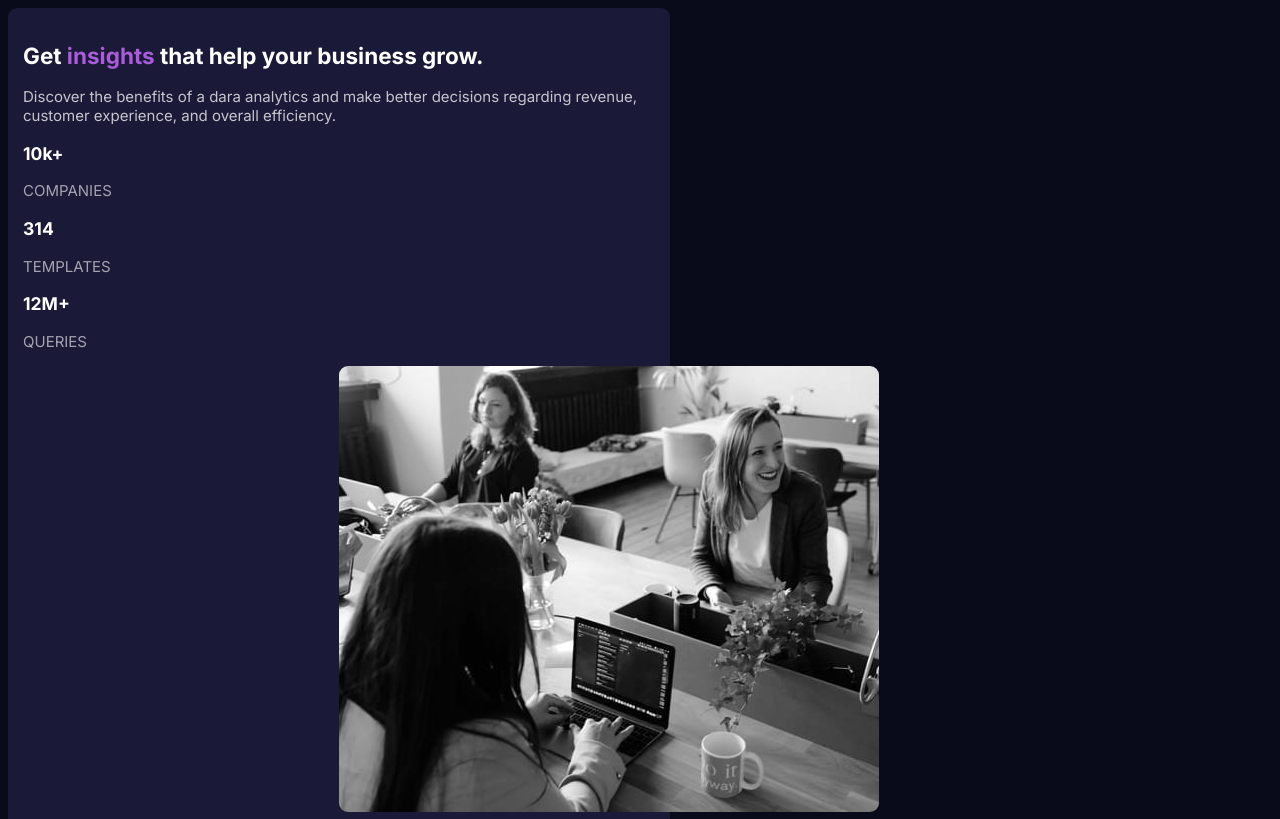
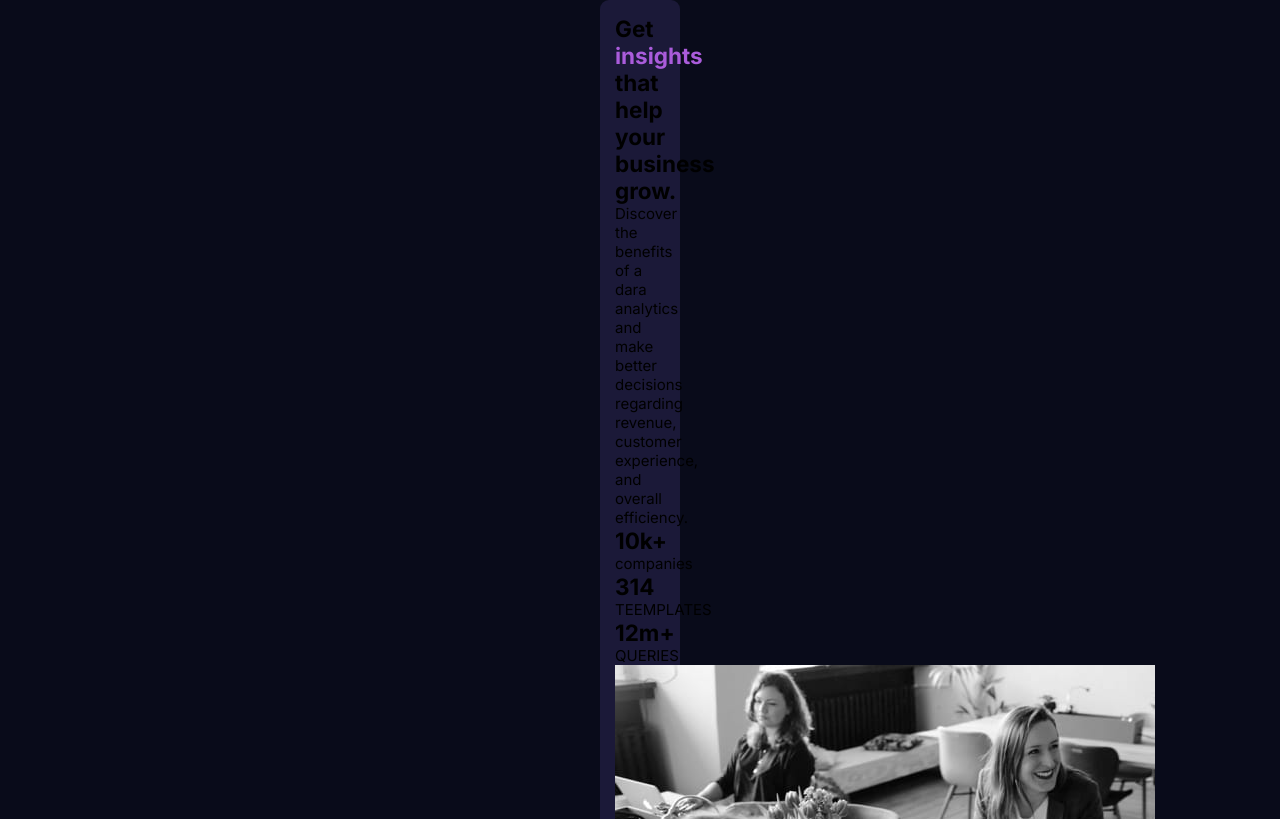
Before and after one commit to HectorAlrz/bootcamp12g, a plain HTML site: page p2css/index.html in a window 1280 px wide. Shown: the top 819 px of the page. Drawn offline with Linux system fonts and the light colour scheme.

Commit message:
Poitioning Homework

```diff
--- a/p2css/css/style.css
+++ b/p2css/css/style.css
@@ -1,17 +1,25 @@
 @import url('https://fonts.googleapis.com/css2?family=Inter:wght@400;700&display=swap');
 
+*{
+    margin:0;
+    padding: 0;
+    font-family: 'Inter', sans-serif;
+    box-sizing: border-box;
+}
+
 body {
-    font-family: 'Inter', sans-serif;
     background-color: hsl(233, 47%, 7%);
     font-size: 15px;
 }
 
 section{
-    float: left;
     border-radius: 9px;
     background-color: hsl(244, 38%, 16%);
+    margin-left: auto;
+    margin-right: auto;
+    margin-top: auto;
     padding: 15px;
-    width: 50%;
+    width: 10vh;
 }
 
 
@@ -32,10 +40,14 @@ h1 span {
 }
 
 img {
+    filter: invert()
     border-radius: 9px;
 }
 
 .imagen{
-    float:right;
     width: 50%;
 }
+
+.d-inline-block{
+    display:inline-block
+}
--- a/p2css/index.html
+++ b/p2css/index.html
@@ -16,41 +16,25 @@
     <main>
         <section>
             <div>
-                    <h1 class="title">Get <span>insights</span> that help your business grow.</h1>
-                    <p class="paragraph">
-                        Discover the benefits of a dara analytics and make better decisions regarding revenue,
-                        customer experience, and overall efficiency.
-                    </p>
+                <h1>Get <span>insights</span> that help your business grow.</h1>
+                <p>Discover the benefits of a dara analytics and make better decisions regarding revenue,
+                    customer experience, and overall efficiency.</p>
                 <div>
-
-                        <article>
-                            <h3 class="title">10k+</h4>
-                                <p class="clarito">
-                                    COMPANIES
-                                </p>
-                        </article>
-
-                        <article>
-                            <h3 class="title">314</h3>
-                                <p class="clarito">
-                            TEMPLATES
-                            </p>
-                        </article>
-
-                        <article>
-                            <h3 class="title">12M+</h3>
-                            <p class="clarito">
-                                QUERIES
-                            </p>
-                        </article>
+                    <div>
+                        <h2>10k+</h2>
+                        <p>companies</p>
+                    </div>
+                    <div>
+                        <h2>314</h2>
+                        <p>TEEMPLATES</p>
+                    </div>
+                    <div>
+                        <h2>12m+</h2>
+                        <p>QUERIES</p>
                     </div>
                 </div>
-
-                <div class="imagen">
+            </div>
             <img src="images/image-header-desktop.jpg" alt="Imagen">
-                </div>
-
         </section>
     </main>
 </body>
-</html>
--- /dev/null
+++ b/s3positioning/css/style.css
@@ -0,0 +1,62 @@
+html,body{
+    height: 100vh;
+    width: 100vw;
+    background-color: rgba(128, 128, 128, 0.433);
+    margin: 0px;
+}
+
+/*We define the stats of the main */
+main{
+    border: 3px black;
+    width: 400px;
+    height: 400px;
+    margin-left: auto;
+    margin-right: auto;
+    top: 50%;
+    position: relative;
+    transform: translateY(-50%);
+    background-color: rgb(150, 144, 144);
+}
+/*We define the stats of the circle */
+.circle{
+    background-color:rgb(0, 26, 255) ;
+    border-radius: 100%;
+    width: 50px;
+    height: 50px;
+    border: black;
+    position: absolute;
+}
+
+/*We define the position of each circle*/
+.circle-top{
+    top:20px;
+    left: 50%;
+    transform: translateX(-50%);
+}
+.circle-right{
+    top:50%;
+    right:20px;
+    transform: translateY(-50%);
+}
+.circle-bot{
+    bottom:20px;
+    left: 50%;
+    transform: translateX(-50%);
+
+}
+.circle-left{
+    left: 20px;
+    top:50%;
+    transform: translateY(-50%);
+}
+
+/*We define the position of the square*/
+.square{
+    width: 50px;
+    height: 50px;
+    top: 50%;
+    left: 43%;
+    transform: translateY(-50%);
+    position: absolute;
+    background-color: black;
+}
```
Also changed, not shown: s3positioning/index.html (added, +22 -0 lines). Lines whose indentation alone changed are shown as unchanged.
